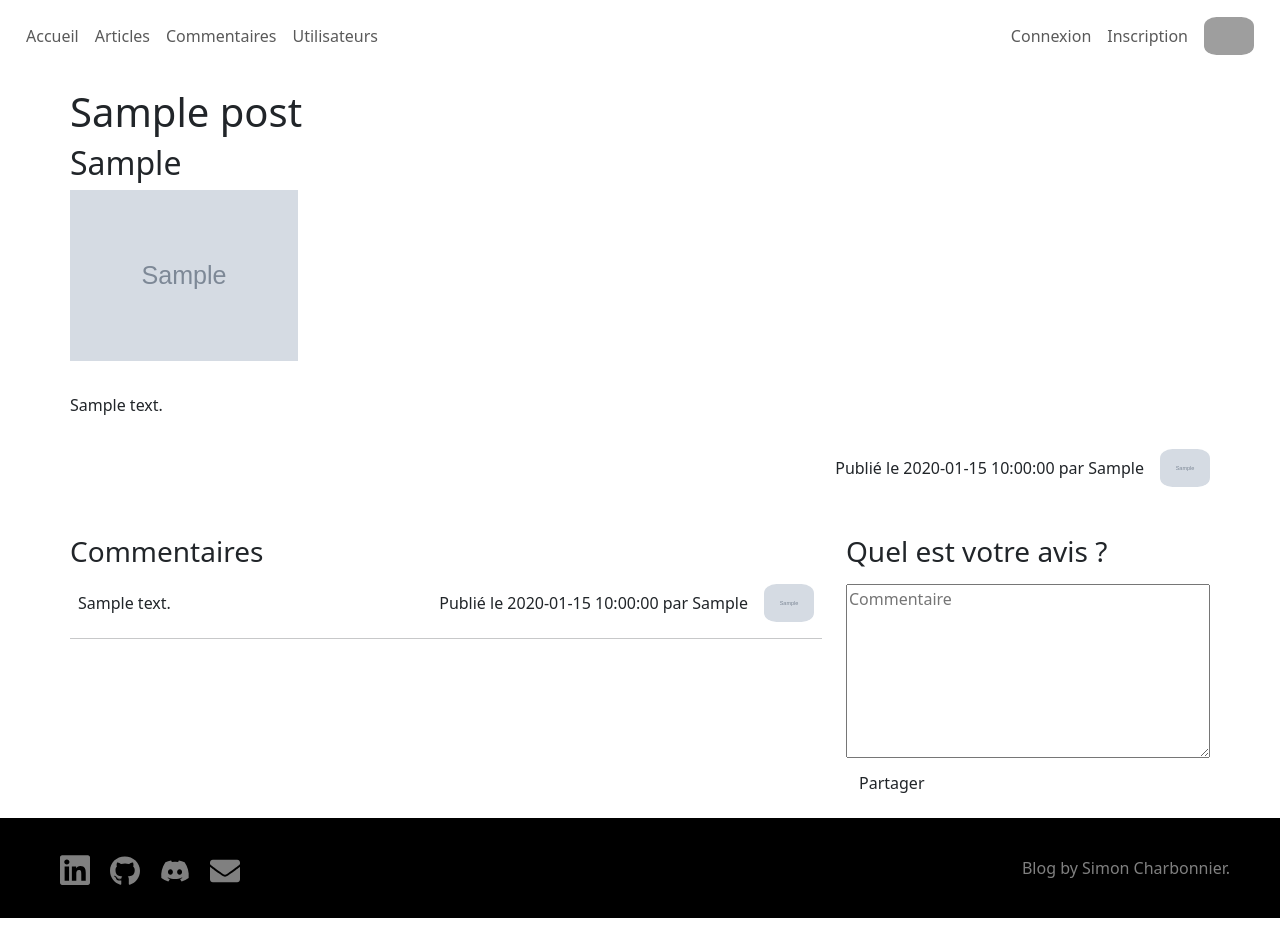
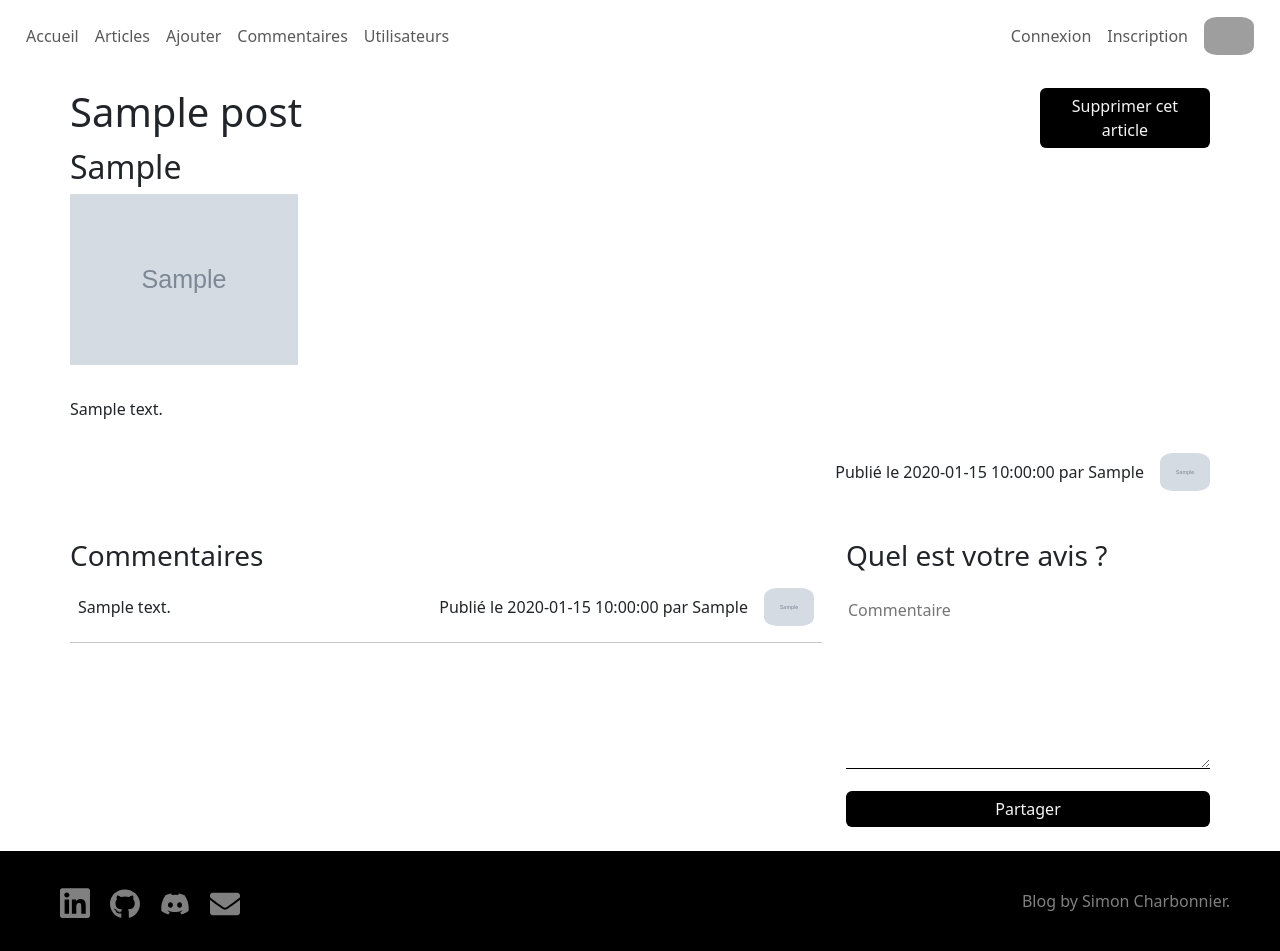
Before and after one commit to Simoncharbonnier/OCP5, a PHP site: page /index.php?controller=post&action=detail&id=1 in a window 1280 px wide. Before the commit the page ends 918 px from the top, so only its background shows below. Run offline with PHP 8.4, Linux system fonts and the light colour scheme; tables that the repository leaves empty or names only in its code hold one stand-in row (values such as "Sample post"); grey boxes marked "Sample" are stand-in pictures; grey boxes are pictures that could not be loaded.

Commit message:
feat: add & delete post

```diff
--- a/app/controllers/Post.php
+++ b/app/controllers/Post.php
@@ -25,6 +25,7 @@ class Post {
       $this->index();
     } else {
       $post = [
+        'id' => $result[0]['id'],
         'title' => $result[0]['title'],
         'headline' => $result[0]['headline'],
         'content' => $result[0]['content'],
@@ -57,14 +58,26 @@ class Post {
    * As an admin
    */
   public function add() : void {
+    $data = [];
+    foreach ($_POST as $name => $value) {
+      $data[$name] = $value;
+    }
+    $data['user_id'] = 1;
+    $data['image'] = NULL;
+    $data['created_at'] = date("Y-m-d");
+    $data['updated_at'] = date("Y-m-d H:i:s");
 
+    $postModel = New Post_model();
+    $postId = $postModel->create($data);
+
+    $this->index();
   }
 
   /**
-   * Update a post by its id and redirect to detail()
+   * Edit a post by its id and redirect to detail()
    * As an admin
    */
-  public function update() : void {
+  public function edit() : void {
 
   }
 
@@ -73,6 +86,11 @@ class Post {
    * As an admin
    */
   public function delete() : void {
+    if ($_GET['id']) {
+      $postModel = New Post_model();
+      $postModel->delete($_GET['id']);
+    }
 
+    $this->index();
   }
 }
--- a/app/models/User_model.php
+++ b/app/models/User_model.php
@@ -10,8 +10,9 @@ class User_model extends Model {
   public function getById($id) {
     $sql = "SELECT User.first_name, User.last_name, User.mail, User.avatar
             FROM User
-            WHERE id = $id";
+            WHERE id = :user_id";
     $query = $this->db->prepare($sql);
+    $query->bindParam(':user_id', $id);
     $query->execute();
     return $query->fetchAll();
   }
--- a/app/views/components/header.php
+++ b/app/views/components/header.php
@@ -6,6 +6,9 @@
       </li>
       <li class="nav-item">
         <a class="nav-link" href="?controller=post&action=index">Articles</a>
+      </li>
+      <li class="nav-item">
+        <a class="nav-link" href="" data-bs-toggle="modal" data-bs-target="#modal-add-post">Ajouter</a>
       </li>
       <li class="nav-item">
         <a class="nav-link" href="#">Commentaires</a>
@@ -32,3 +35,25 @@
     </div>
   </ul>
 </div>
+
+<div class="modal fade modal-lg" id="modal-add-post" tabindex="-1" aria-labelledby="modal-add-post-label" aria-hidden="true">
+  <div class="modal-dialog">
+    <div class="modal-content">
+      <form id="form-add-post" method="POST" action="?controller=post&action=add">
+        <div class="modal-header">
+          <h5 class="modal-title" id="modal-add-post-label">Ajouter un article</h5>
+          <button type="button" class="btn-close" data-bs-dismiss="modal" aria-label="Close"></button>
+        </div>
+        <div class="modal-body text-center">
+          <input type="text" name="title" placeholder="Titre">
+          <input type="text" name="headline" placeholder="Chapô">
+          <textarea name="content" rows="7" placeholder="Contenu"></textarea>
+          <input type="file" name="image">
+        </div>
+        <div class="modal-footer">
+          <input type="submit" class="btn btn-submit" value="Ajouter">
+        </div>
+      </form>
+    </div>
+  </div>
+</div>
--- a/app/views/layout/index.php
+++ b/app/views/layout/index.php
@@ -7,6 +7,7 @@
     <title>Blog</title>
     <link href="https://cdn.jsdelivr.net/npm/bootstrap@5.3.0-alpha2/dist/css/bootstrap.min.css" rel="stylesheet" integrity="sha384-aFq/bzH65dt+w6FI2ooMVUpc+21e0SRygnTpmBvdBgSdnuTN7QbdgL+OapgHtvPp" crossorigin="anonymous">
     <link rel="stylesheet" href="assets/css/global.css">
+    <script src="https://cdn.jsdelivr.net/npm/bootstrap@5.0.0-beta3/dist/js/bootstrap.min.js" integrity="sha384-j0CNLUeiqtyaRmlzUHCPZ+Gy5fQu0dQ6eZ/xAww941Ai1SxSY+0EQqNXNE6DZiVc" crossorigin="anonymous"></script>
   </head>
   <body>
     <?php include_once('app/views/components/header.php'); ?>
--- a/app/views/post/detail.php
+++ b/app/views/post/detail.php
@@ -4,8 +4,15 @@
 <div class="container">
   <div class="row post">
     <div class="col-md-12">
-      <div class="post-title">
-        <h1><?= $post['title'] ?></h1>
+      <div class="row">
+        <div class="col-md-10">
+          <div class="post-title">
+            <h1><?= $post['title'] ?></h1>
+          </div>
+        </div>
+        <div class="col-md-2">
+          <a class="btn" href="?controller=post&action=delete&id=<?= $post['id'] ?>">Supprimer cet article</a>
+        </div>
       </div>
       <div class="post-headline">
         <h2><?= $post['headline'] ?></h2>
--- a/assets/css/global.css
+++ b/assets/css/global.css
@@ -32,6 +32,15 @@ a {
   border-radius: 25%;
 }
 
+.btn {
+  background-color: black;
+  color: whitesmoke;
+  border: none !important;
+}
+
+.btn:hover {
+  border-bottom: none !important;
+}
 
 /* HEADER */
 
@@ -60,6 +69,18 @@ a {
   align-items: center;
 }
 
+#form-add-post input, #form-add-post textarea {
+  width: 100%;
+  margin: 8px 0;
+  border: none;
+  border-bottom: 1px solid black;
+}
+
+#form-add-post input:focus-visible, #form-add-post textarea:focus-visible {
+  border: none;
+  border-bottom: 1px solid black;
+  outline: none;
+}
 
 /* FOOTER */
 
--- a/assets/css/post.css
+++ b/assets/css/post.css
@@ -36,6 +36,15 @@
   margin: 8px;
 }
 
-#form-comment textarea {
+#form-comment textarea, #form-comment input {
   width: 100%;
+  margin: 8px 0;
+  border: none;
+  border-bottom: 1px solid black;
 }
+
+#form-comment textarea:focus-visible {
+  border: none;
+  border-bottom: 1px solid black;
+  outline: none;
+}
```
Also changed, not shown: app/models/Post_model.php (+34 -5 lines).
